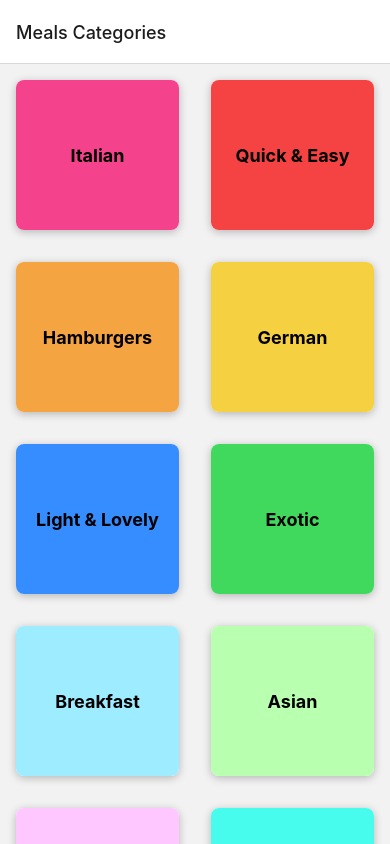
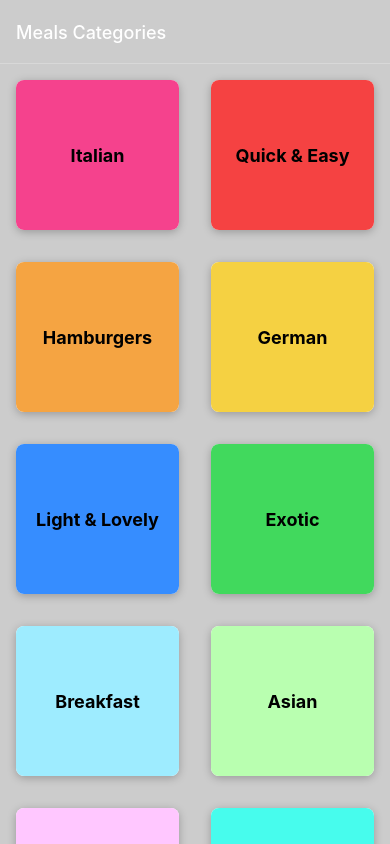
Before and after one commit to fmills89/mobile-meal-app, a React Native app: screen / in a window 390 px wide. Built offline with nearby package versions, Linux system fonts and the light colour scheme.

Commit message:
implemented uselayouteffect to set cat titles

```diff
--- a/App.js
+++ b/App.js
@@ -13,9 +13,30 @@ export default function App() {
     <>
       <StatusBar style="dark" />
       <NavigationContainer>
-        <Stack.Navigator>
-          <Stack.Screen name="Meals Categories" component={CategoriesScreen} />
-          <Stack.Screen name="Meals Overview" component={MealsOverviewScreen} />
+        <Stack.Navigator
+          screenOptions={{
+            headerStyle: { backgroundColor: '#cccccc' },
+            headerTintColor: 'white',
+            contentStyle: { backgroundColor: '#cccccc' },
+          }}
+        >
+          <Stack.Screen
+            name="MealsCategories"
+            component={CategoriesScreen}
+            options={{
+              title: 'Meals Categories',
+            }}
+          />
+          <Stack.Screen
+            name="MealsOverview"
+            component={MealsOverviewScreen}
+            // options={({ route, navigation }) => {
+            //   const catId = route.params.categoryId;
+            //   return {
+            //     title: catId,
+            //   };
+            // }}
+          />
         </Stack.Navigator>
       </NavigationContainer>
     </>
--- a/screens/CategoriesScreen.js
+++ b/screens/CategoriesScreen.js
@@ -6,7 +6,7 @@ import { CATEGORIES } from '../data/data';
 function CategoriesScreen({ navigation }) {
   function renderCategoryItem(itemData) {
     function pressHandler() {
-      navigation.navigate('Meals Overview', {
+      navigation.navigate('MealsOverview', {
         categoryId: itemData.item.id,
       });
     }
--- a/screens/MealsOverviewScreen.js
+++ b/screens/MealsOverviewScreen.js
@@ -1,14 +1,25 @@
+import { useLayoutEffect } from 'react';
 import { View, FlatList, StyleSheet, Text } from 'react-native';
 
 import MealItem from '../components/MealItem';
-import { MEALS } from '../data/data';
+import { MEALS, CATEGORIES } from '../data/data';
 
-function MealsOverviewScreen({ route }) {
+function MealsOverviewScreen({ route, navigation }) {
   const catId = route.params.categoryId;
 
   const displayedMeals = MEALS.filter(mealItem => {
     return mealItem.categoryIds.indexOf(catId) >= 0;
   });
+
+  useLayoutEffect(() => {
+    const categoryTitle = CATEGORIES.find(
+      category => category.id === catId
+    ).title;
+
+    navigation.setOptions({
+      title: categoryTitle,
+    });
+  }, [catId, navigation]);
 
   function renderMealItem(itemData) {
     const item = itemData.item;
```
